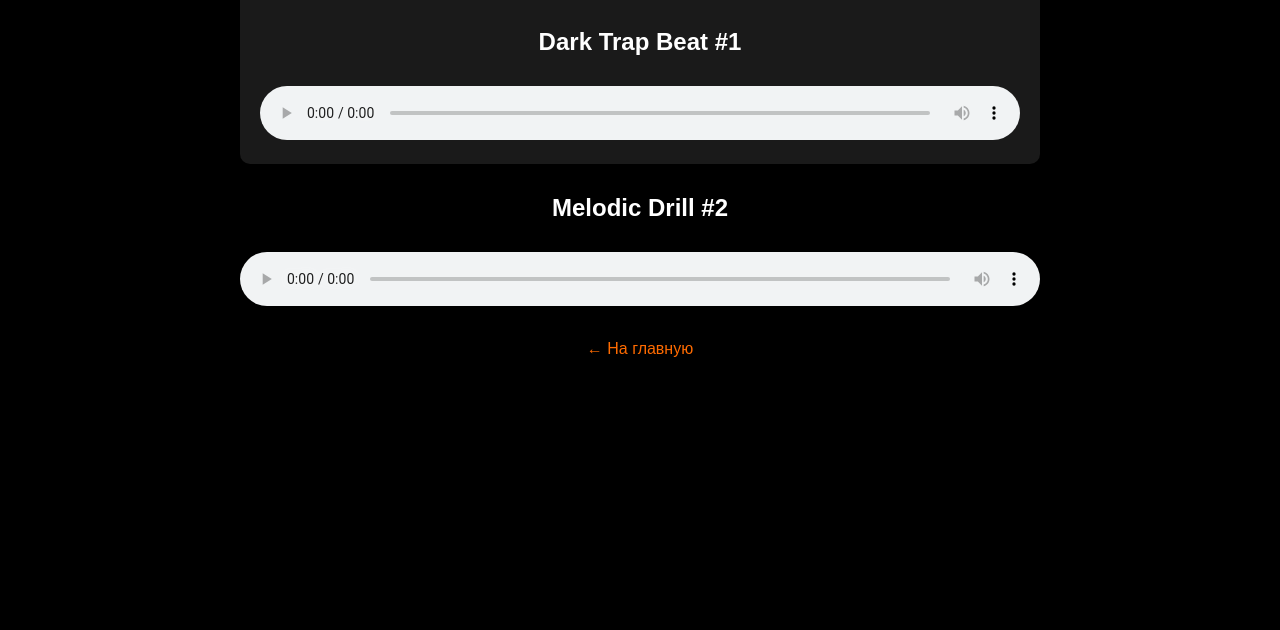
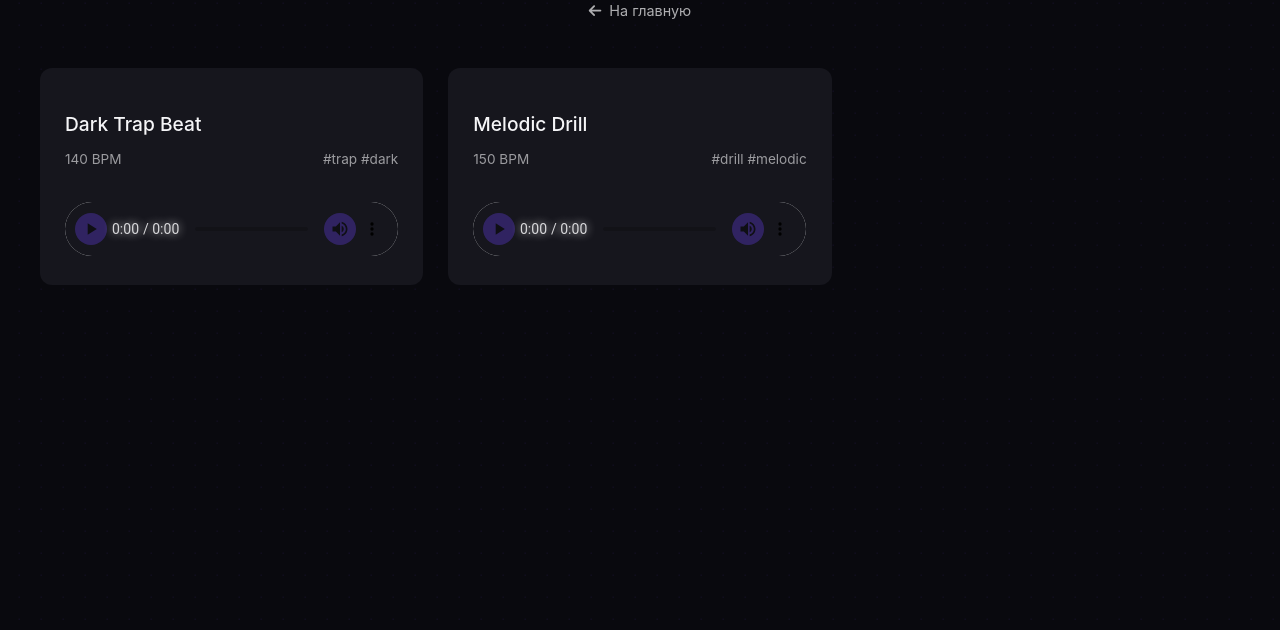
Before and after one commit to bloomofsilver/bloomofsilver, a plain HTML site: page beats.html in a window 1280 px wide. Shown: the part 170-800 px from the top of the page. Drawn offline with Linux system fonts and the light colour scheme.

Commit message:
Update beats.html

```diff
--- a/beats.html
+++ b/beats.html
@@ -2,33 +2,216 @@
 <html lang="ru">
 <head>
     <meta charset="UTF-8">
-    <title>Мои биты | BIOBEASTS</title>
-    <link rel="stylesheet" href="styles.css">
+    <meta name="viewport" content="width=device-width, initial-scale=1.0">
+    <title>Мои биты | Bloom Of Silver</title>
+    <link rel="stylesheet" href="https://cdnjs.cloudflare.com/ajax/libs/font-awesome/6.4.0/css/all.min.css">
+    <style>
+        :root {
+            --dark: #0a0a0f;
+            --light: #f5f5f7;
+            --accent: #6e44ff;
+            --accent-hover: #8d6aff;
+            --card-bg: #16161d;
+        }
+
+        @font-face {
+            font-family: 'Inter';
+            src: url('https://fonts.googleapis.com/css2?family=Inter:wght@300;500;700&display=swap');
+        }
+
+        body {
+            font-family: 'Inter', -apple-system, BlinkMacSystemFont, sans-serif;
+            background: var(--dark);
+            color: var(--light);
+            min-height: 100vh;
+            margin: 0;
+            overflow-x: hidden;
+        }
+
+        /* Тонкие движущиеся линии фона */
+        .bg-lines {
+            position: fixed;
+            top: 0;
+            left: 0;
+            width: 100%;
+            height: 100%;
+            z-index: -1;
+            opacity: 0.15;
+            background:
+                linear-gradient(90deg, var(--dark) 21px, transparent 1%) center,
+                linear-gradient(var(--dark) 21px, transparent 1%) center,
+                var(--accent);
+            background-size: 22px 22px;
+            animation: bgMove 120s linear infinite;
+        }
+
+        @keyframes bgMove {
+            0% { background-position: 0 0, 0 0; }
+            100% { background-position: 1000px 0, 0 1000px; }
+        }
+
+        .container {
+            max-width: 1200px;
+            padding: 3rem 2rem;
+            margin: 0 auto;
+            position: relative;
+        }
+
+        /* Шапка */
+        .header {
+            text-align: center;
+            margin-bottom: 3rem;
+        }
+
+        h1 {
+            font-weight: 700;
+            font-size: clamp(2rem, 5vw, 3.5rem);
+            margin-bottom: 1rem;
+        }
+
+        .back-link {
+            display: inline-flex;
+            align-items: center;
+            color: rgba(245, 245, 247, 0.7);
+            text-decoration: none;
+            font-size: 0.9rem;
+            transition: color 0.3s;
+        }
+
+        .back-link:hover {
+            color: var(--accent);
+        }
+
+        .back-link i {
+            margin-right: 8px;
+        }
+
+        /* Сетка битов */
+        .beats-grid {
+            display: grid;
+            grid-template-columns: repeat(auto-fill, minmax(300px, 1fr));
+            gap: 25px;
+            margin-top: 2rem;
+        }
+
+        .beat-card {
+            background: var(--card-bg);
+            border-radius: 12px;
+            padding: 25px;
+            transition: transform 0.3s, box-shadow 0.3s;
+            position: relative;
+            overflow: hidden;
+        }
+
+        .beat-card:hover {
+            transform: translateY(-5px);
+            box-shadow: 0 10px 30px rgba(110, 68, 255, 0.15);
+        }
+
+        .beat-title {
+            font-weight: 500;
+            font-size: 1.2rem;
+            margin-bottom: 15px;
+            color: var(--light);
+        }
+
+        .beat-meta {
+            display: flex;
+            justify-content: space-between;
+            color: rgba(245, 245, 247, 0.6);
+            font-size: 0.85rem;
+            margin-bottom: 20px;
+        }
+
+        /* Кастомный аудиоплеер */
+        audio {
+            width: 100%;
+            margin-top: 15px;
+        }
+
+        audio::-webkit-media-controls-panel {
+            background: var(--card-bg);
+            border-radius: 0;
+            border: none;
+        }
+
+        audio::-webkit-media-controls-play-button,
+        audio::-webkit-media-controls-mute-button {
+            background-color: var(--accent);
+            border-radius: 50%;
+        }
+
+        audio::-webkit-media-controls-current-time-display,
+        audio::-webkit-media-controls-time-remaining-display {
+            color: var(--light);
+        }
+
+        /* Анимации */
+        @keyframes fadeIn {
+            from { opacity: 0; transform: translateY(20px); }
+            to { opacity: 1; transform: translateY(0); }
+        }
+
+        .beat-card {
+            animation: fadeIn 0.5s ease-out forwards;
+            opacity: 0;
+        }
+
+        .beat-card:nth-child(1) { animation-delay: 0.1s; }
+        .beat-card:nth-child(2) { animation-delay: 0.2s; }
+        .beat-card:nth-child(3) { animation-delay: 0.3s; }
+        .beat-card:nth-child(4) { animation-delay: 0.4s; }
+        /* Добавьте больше при необходимости */
+
+        /* Адаптивность */
+        @media (max-width: 768px) {
+            .beats-grid {
+                grid-template-columns: 1fr;
+            }
+        }
+    </style>
 </head>
 <body>
-    <div class="beats-page">
-        <h1>МОИ РАБОТЫ</h1>
+    <!-- Тонкий анимированный фон -->
+    <div class="bg-lines"></div>
 
-        <!-- Блок с битом 1 -->
-        <div class="beat">
-            <h2>Dark Trap Beat #1</h2>
+    <div class="container">
+        <div class="header">
+            <h1>МОИ <span class="pulse">БИТЫ</span></h1>
+            <a href="index.html" class="back-link">
+                <i class="fas fa-arrow-left"></i> На главную
+            </a>
+        </div>
+
+        <div class="beats-grid">
+            <!-- Бит 1 -->
+            <div class="beat-card">
+                <h3 class="beat-title">Dark Trap Beat</h3>
+                <div class="beat-meta">
+                    <span>140 BPM</span>
+                    <span>#trap #dark</span>
+                </div>
                 <audio controls>
                     <source src="audio/beat1.mp3" type="audio/mpeg">
-                Ваш браузер не поддерживает аудио.
+                    Ваш браузер не поддерживает аудио элемент.
                 </audio>
             </div>
 
-        <!-- Блок с битом 2 -->
-        <div class="beat2">
-            <h2>Melodic Drill #2</h2>
+            <!-- Бит 2 -->
+            <div class="beat-card">
+                <h3 class="beat-title">Melodic Drill</h3>
+                <div class="beat-meta">
+                    <span>150 BPM</span>
+                    <span>#drill #melodic</span>
+                </div>
                 <audio controls>
                     <source src="audio/beat2.mp3" type="audio/mpeg">
-                Ваш браузер не поддерживает аудио.
+                    Ваш браузер не поддерживает аудио элемент.
                 </audio>
             </div>
 
-        <!-- Кнопка возврата -->
-        <a href="index.html" class="back-button">← На главную</a>
+            <!-- Добавляйте новые биты по такому же шаблону -->
+        </div>
     </div>
 </body>
 </html>
```
Lines whose indentation alone changed are shown as unchanged.
